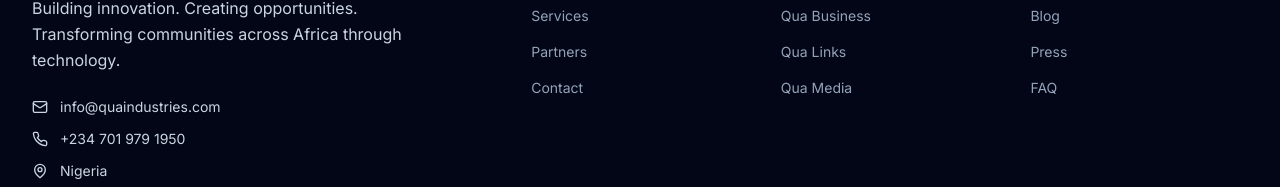
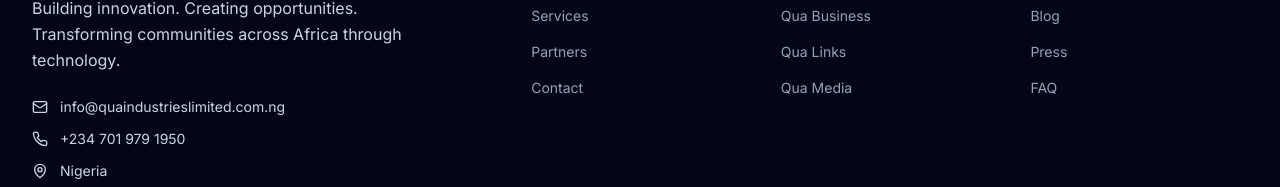
Before and after one commit to MichaelOputa/Qua-Industries, a React (Vite) app: page /contact in a window 1280 px wide. Shown: the part 1569-1756 px from the top of the page. Built offline with nearby package versions, Linux system fonts and the light colour scheme.

Commit message:
Qua Industries

```diff
--- a/src/components/Footer.tsx
+++ b/src/components/Footer.tsx
@@ -45,7 +45,7 @@
             <div className="space-y-3">
               <a href="mailto:info@quaindustries.com" className="flex items-center gap-3 text-navy-300 hover:text-primary-400 transition-colors text-sm">
                 <Mail size={16} />
-                info@quaindustries.com
+                info@quaindustrieslimited.com.ng
               </a>
               <a href="tel:+2347019791950" className="flex items-center gap-3 text-navy-300 hover:text-primary-400 transition-colors text-sm">
                 <Phone size={16} />
--- a/src/pages/ContactPage.tsx
+++ b/src/pages/ContactPage.tsx
@@ -14,8 +14,8 @@
   {
     icon: Mail,
     label: 'Email',
-    value: 'info@quaindustries.com',
-    href: 'mailto:info@quaindustries.com',
+    value: 'info@quaindustrieslimited.com.ng',
+    href: 'mailto:info@quaindustrieslimited.com.ng',
   },
   {
     icon: Phone,
--- a/src/pages/HomePage.tsx
+++ b/src/pages/HomePage.tsx
@@ -372,7 +372,7 @@
             <div className="relative">
               <div className="rounded-2xl overflow-hidden">
                 <img
-                  src="qua_people.jpeg"
+                  src="qua_person.jpeg"
                   alt="Team collaboration"
                   className="w-full h-80 md:h-96 object-cover"
                 />
```
Also changed, not shown: public/qua_person.jpeg (added), 1 other file (tests, documents, lock files or other folders).
